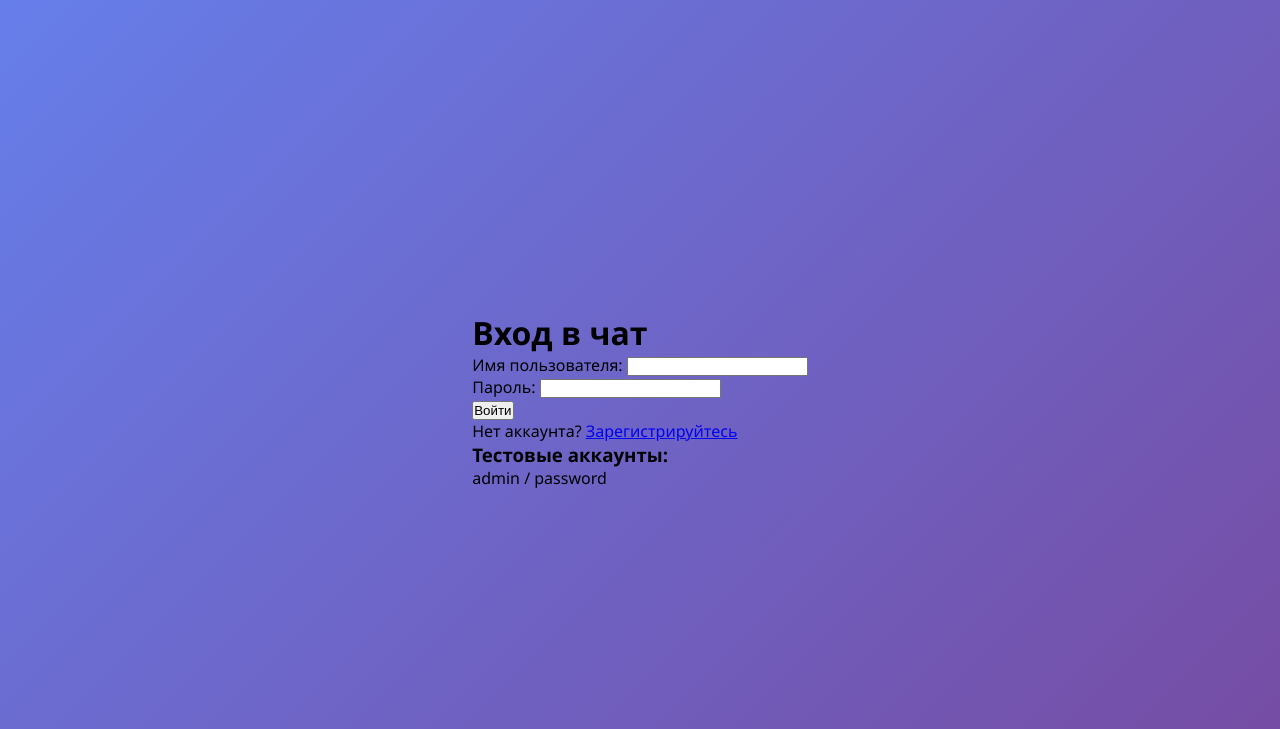
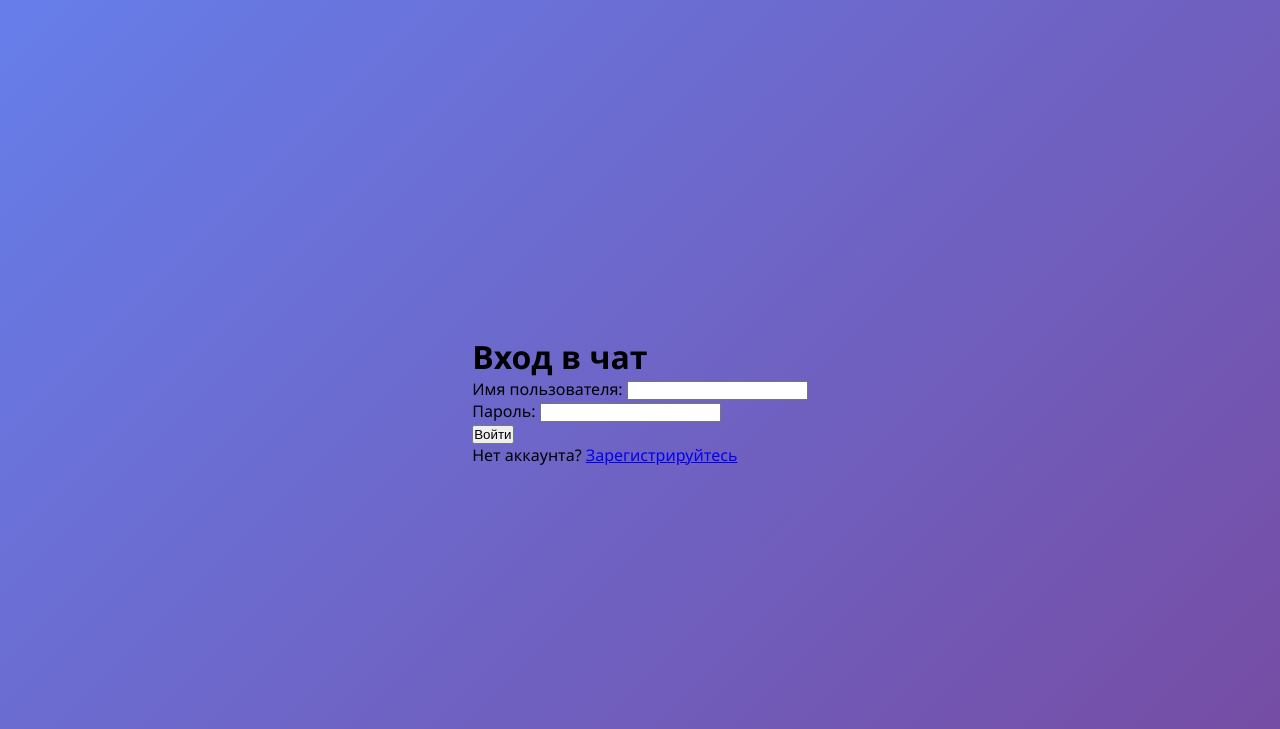
Before and after one commit to fofofop88-cmyk/picunf6, a Flask app: page /login in a window 1280 px wide. Shown: the top 729 px of the page. Run offline with Flask 3, Linux system fonts and the light colour scheme.

Commit message:
Update login.html

```diff
--- a/templates/login.html
+++ b/templates/login.html
@@ -32,11 +32,6 @@
             <div class="auth-links">
                 <p>Нет аккаунта? <a href="{{ url_for('register') }}">Зарегистрируйтесь</a></p>
             </div>
-
-            <div class="demo-accounts">
-                <h3>Тестовые аккаунты:</h3>
-                <p>admin / password</p>
-            </div>
         </div>
     </div>
 </body>
```
